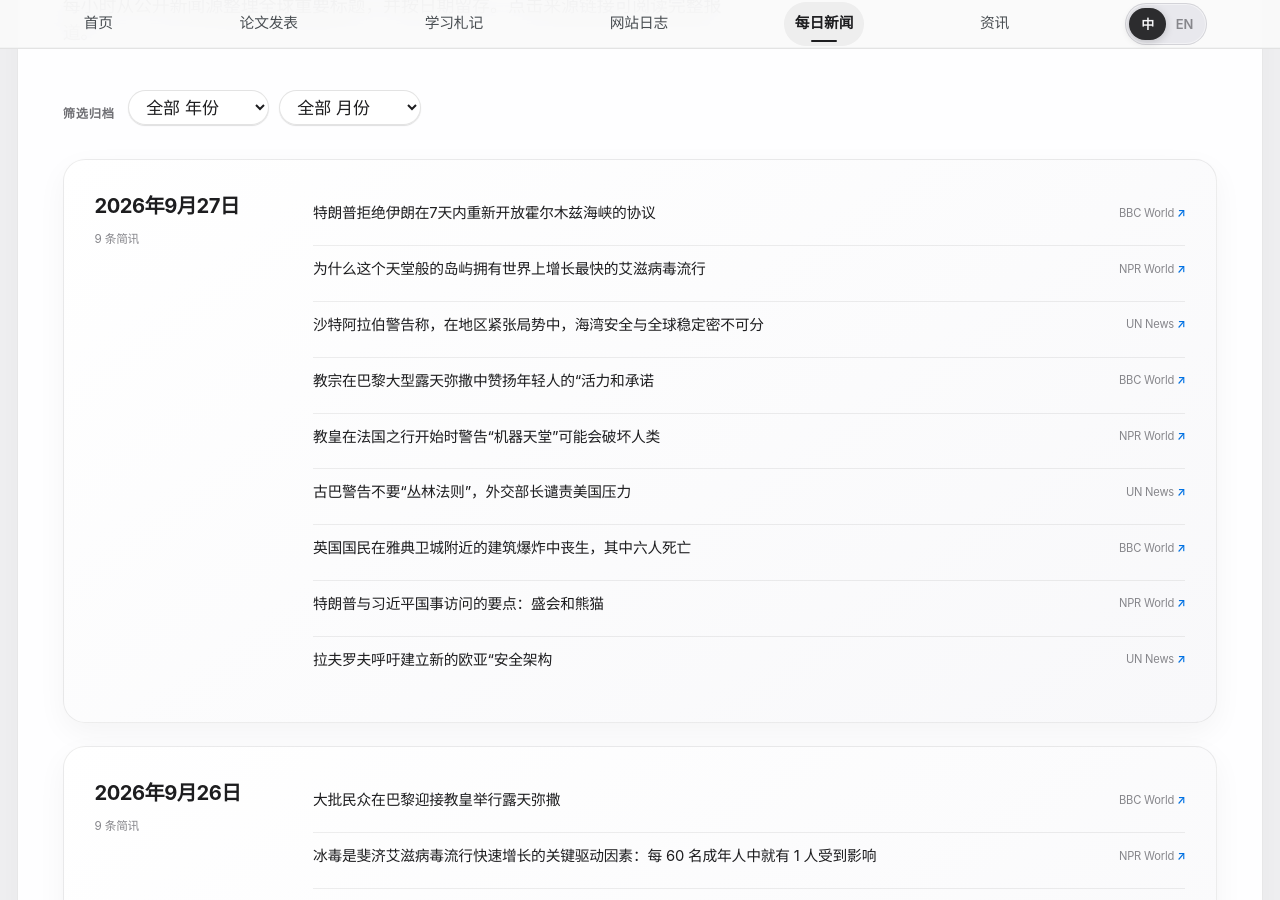
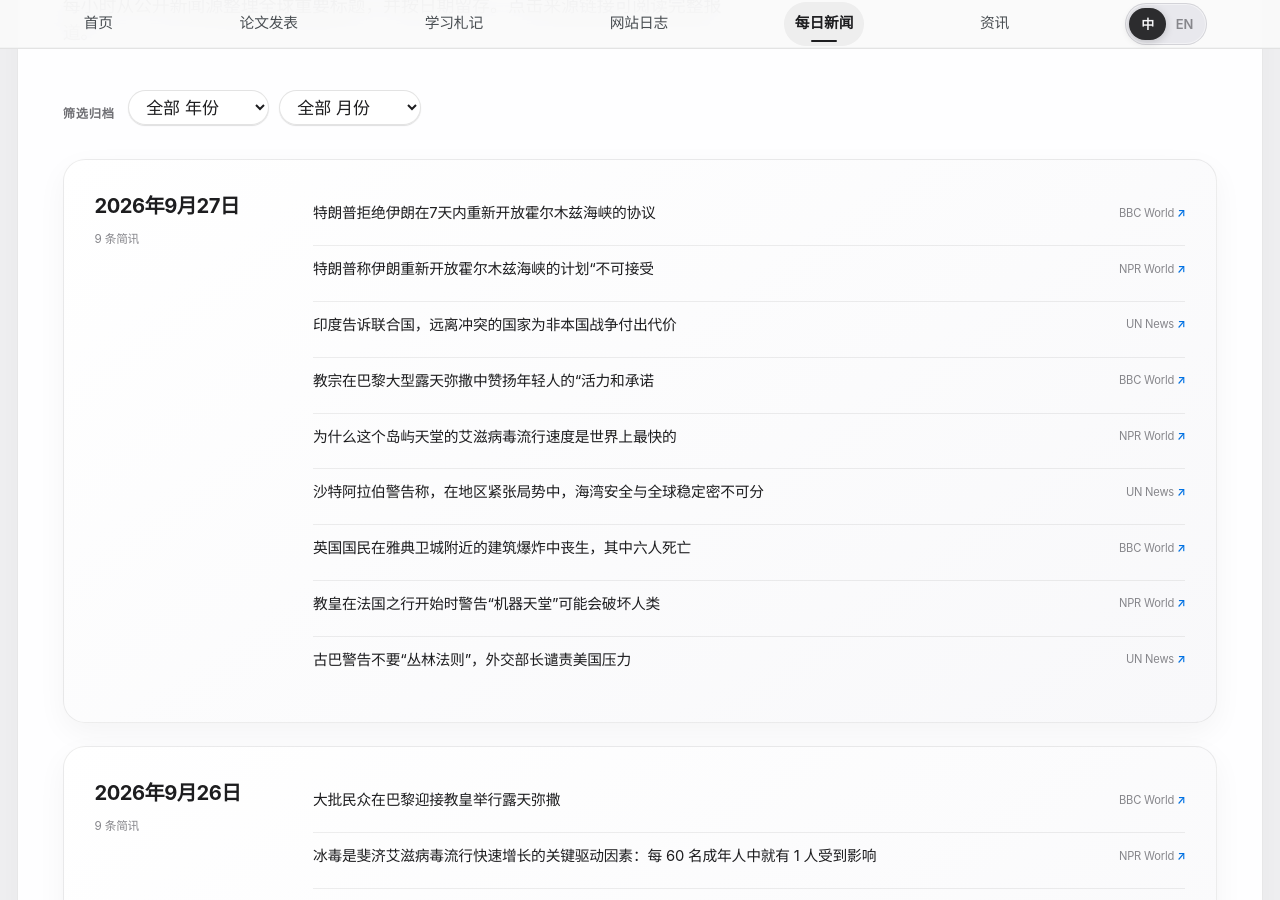
Before and after one commit to HaoxiangLuo/HaoxiangLuo.github.io, a Jekyll site: the page built from _pages/daily-news-zh.html, in a window 1280 px wide and 900 px high, scrolled down 241 px. Built offline with Jekyll 4.4.1, drawn with Linux system fonts in a browser that asks for light colours; a style sheet for code colours, icons or effects is not loaded.

Commit message:
Update daily news 2026-09-27

```diff
--- a/_data/daily_news.json
+++ b/_data/daily_news.json
@@ -1,5 +1,5 @@
 {
-  "updated_at": "2026-09-27T03:22:09+08:00",
+  "updated_at": "2026-09-27T04:23:36+08:00",
   "days": [
     {
       "date": "2026-09-27",
@@ -11,10 +11,28 @@
           "title_zh": "特朗普拒绝伊朗在7天内重新开放霍尔木兹海峡的协议"
         },
         {
+          "title": "Trump calls Iranian plan to reopen Strait of Hormuz not 'acceptable'",
+          "source": "NPR World",
+          "url": "https://www.npr.org/2026/09/26/nx-s1-5981990/trump-rejects-iranian-deal-strait-of-hormuz",
+          "title_zh": "特朗普称伊朗重新开放霍尔木兹海峡的计划“不可接受"
+        },
+        {
+          "title": "Countries far from conflict paying the price for wars not their own, India tells UN",
+          "source": "UN News",
+          "url": "https://news.un.org/feed/view/en/story/2026/09/1168460",
+          "title_zh": "印度告诉联合国，远离冲突的国家为非本国战争付出代价"
+        },
+        {
+          "title": "Pope praises young people's 'energy and commitment' at huge open-air Mass in Paris",
+          "source": "BBC World",
+          "url": "https://www.bbc.co.uk/news/articles/cm4gjjwvvlzro?at_medium=RSS&at_campaign=rss",
+          "title_zh": "教宗在巴黎大型露天弥撒中赞扬年轻人的“活力和承诺"
+        },
+        {
           "title": "Why this island paradise has the world's fastest-growing HIV epidemic",
           "source": "NPR World",
           "url": "https://www.npr.org/2026/09/26/g-s1-144667/hiv-crystal-meth-epidemic-fiji",
-          "title_zh": "为什么这个天堂般的岛屿拥有世界上增长最快的艾滋病毒流行"
+          "title_zh": "为什么这个岛屿天堂的艾滋病毒流行速度是世界上最快的"
         },
         {
           "title": "Saudi Arabia warns Gulf security inseparable from global stability amid regional tensions",
@@ -23,10 +41,10 @@
           "title_zh": "沙特阿拉伯警告称，在地区紧张局势中，海湾安全与全球稳定密不可分"
         },
         {
-          "title": "Pope praises young people's 'energy and commitment' at huge open-air Mass in Paris",
+          "title": "British national among six dead in building explosion close to Acropolis in Athens",
           "source": "BBC World",
-          "url": "https://www.bbc.co.uk/news/articles/cm4gjjwvvlzro?at_medium=RSS&at_campaign=rss",
-          "title_zh": "教宗在巴黎大型露天弥撒中赞扬年轻人的“活力和承诺"
+          "url": "https://www.bbc.co.uk/news/articles/c6p3kk78l4l1o?at_medium=RSS&at_campaign=rss",
+          "title_zh": "英国国民在雅典卫城附近的建筑爆炸中丧生，其中六人死亡"
         },
         {
           "title": "Pope warns a 'paradise of machines' could undermine humanity as he opens France trip",
@@ -39,24 +57,6 @@
           "source": "UN News",
           "url": "https://news.un.org/feed/view/en/story/2026/09/1168458",
           "title_zh": "古巴警告不要“丛林法则”，外交部长谴责美国压力"
-        },
-        {
-          "title": "British national among six dead in building explosion close to Acropolis in Athens",
-          "source": "BBC World",
-          "url": "https://www.bbc.co.uk/news/articles/c6p3kk78l4l1o?at_medium=RSS&at_campaign=rss",
-          "title_zh": "英国国民在雅典卫城附近的建筑爆炸中丧生，其中六人死亡"
-        },
-        {
-          "title": "Takeaways from the Trump-Xi state visit: Pageantry and pandas",
-          "source": "NPR World",
-          "url": "https://www.npr.org/2026/09/25/nx-s1-5981265/takeaways-trump-xi-state-visit-pageantry-pandas",
-          "title_zh": "特朗普与习近平国事访问的要点：盛会和熊猫"
-        },
-        {
-          "title": "Lavrov issues call for new Eurasian ‘security architecture’",
-          "source": "UN News",
-          "url": "https://news.un.org/feed/view/en/story/2026/09/1168457",
-          "title_zh": "拉夫罗夫呼吁建立新的欧亚“安全架构"
         }
       ]
     },
```
